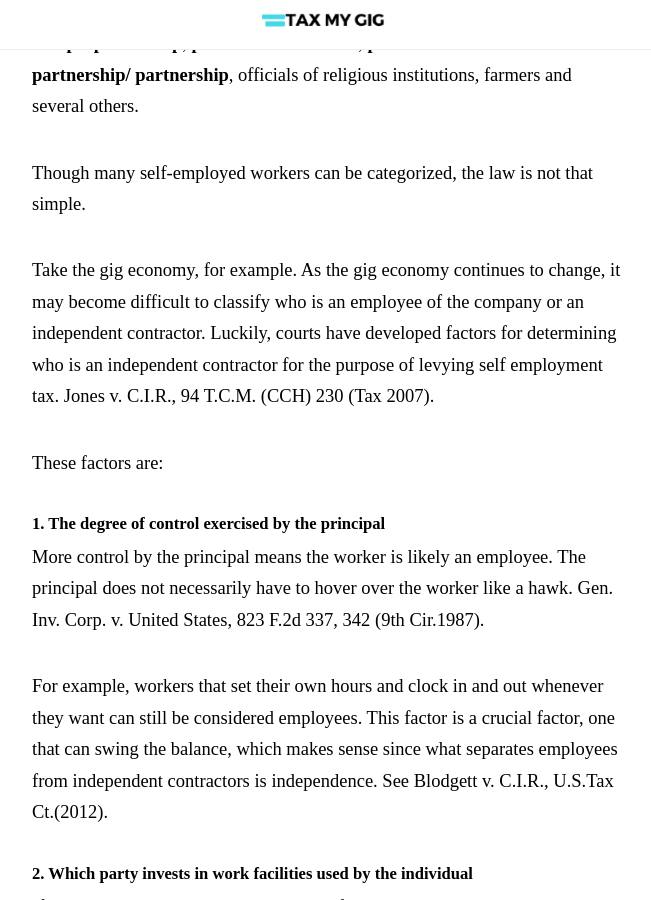
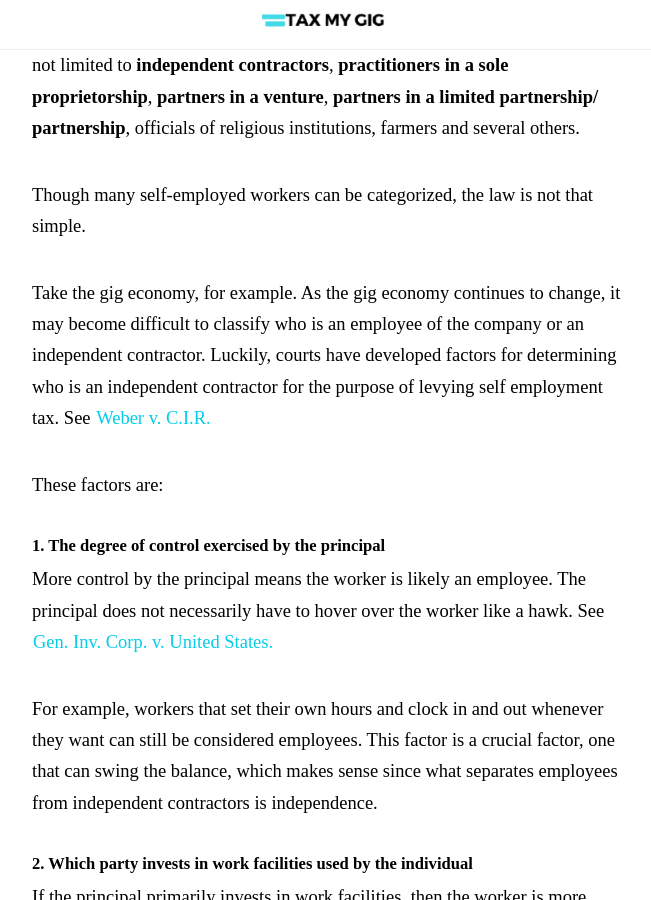
Before and after one commit to oblivionreb/oblivionreb.github.io, a Jekyll site: the page built from _posts/2020-10-17-self-employment-tax-explained.md, in a window 1280 px wide and 900 px high, scrolled down 4375 px. Shown: the whole window, without its empty margins (318-969 px from the left). Built offline with Jekyll 4.4.1, drawn with Linux system fonts in a browser that asks for light colours; nearby versions of some CDN libraries; some of the changed text lies outside the part shown.

Commit message:
Update 2020-10-17-self-employment-tax-explained.md

```diff
--- a/_posts/2020-10-17-self-employment-tax-explained.md
+++ b/_posts/2020-10-17-self-employment-tax-explained.md
@@ -39,7 +39,7 @@
 
 In the US, whether you have a W-2 job or not, if you earn income as an independent contractor or through informal side gigs, your profit is generally subject to self-employment tax.
 
-This tax consists of 15.3% of your adjusted gross income.
+This tax consists of <a href="https://www.law.cornell.edu/uscode/text/26/1401">15.3% of your adjusted gross income</a>.
 
 You're essentially responsible for paying the FICA portion of your tax that an employer would have witheld had you been an employee. The FICA tax consists of Social Security and Medicare.
 
@@ -57,13 +57,13 @@
 
 You should not wait till the end of the tax season to start calculating your self employment tax because the government requires that you pay your taxes in four installments (in most cases).
 
-This is called <b>estimated tax</b> and it includes all of your tax liabilities: federal, state, and self-employmenty tax.
+This is called estimated tax</b> and it includes all of your tax liabilities: federal, state, and self-employmenty tax.
 
 To calculate estimated taxes, you estimate your total tax liability for the year and multiply the amount by 90%.
 
 Then, you ideally pay 22.5% of that total amount (90%/4) for each installment. You can input the calculations on form 1040-ES.
 
-The statutory due dates according to the Internal Revenue Code are:
+The <a href="https://www.law.cornell.edu/uscode/text/26/6654">statutory due dates</a> according to the Internal Revenue Code are:
 
 <ul>
  <li> April 15 (22.5%) </li>
@@ -76,19 +76,19 @@
 
 That's where things get messy.
 
-If you suddenly receive a windfall near the end of your tax year that throws off your estimate, you are still required to file an amended return. See Steiner v. C. I. R., Tax Ct.1955, 25 T.C. 26.
+If you suddenly receive a windfall near the end of your tax year that throws off your estimate, you are still required to file an amended return. See <a href="https://casetext.com/case/steiner-v-commissioner-of-internal-revenue-2">Steiner v. C. I. R.</a>.
 
 To amend an estimation, you can use [Worksheet 2-10 from Publication 505](https://www.irs.gov/publications/p505#en_US_2019_publink1000309056).
 
 Additionally, if your gig is seasonal(you make more in certain periods than in others), you can annualize the payments of a given period rather than cleanly dividing the payments by four.
 
-This method is called an <b>annualized income installment</b>. You first complete the 2021 Estimated Tax Worksheet through line 14b.
+This method is called an <a href="https://www.investopedia.com/terms/a/annualized-incomeinstallment-method.asp">annualized income installment</a>. You first complete the 2021 Estimated Tax Worksheet through line 14b.
 
 Then, you complete the [Annualized Estimated Tax Worksheet 2-7](https://www.irs.gov/publications/p505#en_US_2019_publink1000194749) and file the calculations on Form 2210.
 
 <h3> What Happens If I Don't Pay Estimated Taxes? </h3>
 
-You will incur a tax penalty for any amount that is underpaid for each period. There are four periods, so paying nothing will likely incur a steep penalty.
+You will incur a <a href="https://www.irs.gov/irm/part20/irm_20-001-003r">tax penalty</a> for any amount that is underpaid for each period. There are four periods, so paying nothing will likely incur a steep penalty.
 
 However, there are exceptions:
 
@@ -100,43 +100,43 @@
 
 Oftentimes, the federal government creates tax policies to generate revenue for programs. In this case, self employment tax ensures that those who do not work (or do not solely work) the normal 9-5, W-2 job pay taxes to fund social security benefits.
 
-In other words, the government is not just trying to tax your business but is also trying to make sure you also contribute to the welfare of the American people. U.S. v. Cain, S.D.Miss.1953, 113 F.Supp. 304.
+In other words, the government is not just trying to tax your business but is also trying to make sure you also contribute to the welfare of the American people. See <a href="https://casetext.com/case/united-states-v-cain-7">U.S. v. Cain.</a>
 
 This obligation is a mandatory one, even if you don’t ever plan to take advantage of social benefits. See Eanes v. C.I.R., U.S.Tax Ct.2000, 2000 WL 1131904.
 
 <h3> Who is Considered Self-Employed?</h3>
 
-According to section 1401(b) of the Tax Code, self-employment generally means “. . . any trade or business carried on by . . . an individual.” The phrase “trade or business” is broad.
+According to the federal government, <a href="https://www.law.cornell.edu/supremecourt/text/480/23">self-employment</a> generally means “. . . any trade or business carried on by . . . an individual.” The phrase “trade or business” is broad.
 
-One is engaged in a “trade or business” if they engage with “the activity with continuity and regularity and ... the taxpayer's primary purpose for engaging in the activity must be for income or profit.” Groetzinger, 480 U.S. at 35, 107 S.Ct. 980.
+One is engaged in a "trade or business” if they engage with “the activity with continuity and regularity and ... the taxpayer's primary purpose for engaging in the activity must be for income or profit.”
 
-With this definition, a <b>full time gambler</b> is engaged in a trade or business. So he or she, according to *Groetzinger*, is considered self-employed and would be subject to self-employment taxes.
+> A full time gambler was once considered engaged in a trade or business. So would have been self-employed and his earnings would have been subject to self-employment taxes. The 1982 amendments to the Tax Code put gamblers on par with investers, who are not considered self-employed.
 
-Generally, self-employed people fall into several catogeries that include but are not limited to <b>independent contractors</b> (Turnidge v. C.I.R.), <b>practitioners in a sole proprietorship</b>, <b>partners in a venture</b>, <b>partners in a limited partnership/ partnership</b>, officials of religious institutions, farmers and several others.
+Generally, self-employed people fall into several catogeries that include but are not limited to <b>independent contractors</b>, <b>practitioners in a sole proprietorship</b>, <b>partners in a venture</b>, <b>partners in a limited partnership/ partnership</b>, officials of religious institutions, farmers and several others.
 
 Though many self-employed workers can be categorized, the law is not that simple.
 
-Take the gig economy, for example. As the gig economy continues to change, it may become difficult to classify who is an employee of the company or an independent contractor. Luckily, courts have developed factors for determining who is an independent contractor for the purpose of levying self employment tax. Jones v. C.I.R., 94 T.C.M. (CCH) 230 (Tax 2007).
+Take the gig economy, for example. As the gig economy continues to change, it may become difficult to classify who is an employee of the company or an independent contractor. Luckily, courts have developed factors for determining who is an independent contractor for the purpose of levying self employment tax. See <a href="https://caselaw.findlaw.com/us-4th-circuit/1301380.html">Weber v. C.I.R.</a>
 
 These factors are:
 
 <h4> 1. The degree of control exercised by the principal </h4>
 
-More control by the principal means the worker is likely an employee. The principal does not necessarily have to hover over the worker like a hawk. Gen. Inv. Corp. v. United States, 823 F.2d 337, 342 (9th Cir.1987).
+More control by the principal means the worker is likely an employee. The principal does not necessarily have to hover over the worker like a hawk. See <a href="https://casetext.com/case/general-inv-corp-v-us">Gen. Inv. Corp. v. United States.</a>
 
-For example, workers that set their own hours and clock in and out whenever they want can still be considered employees. This factor is a crucial factor, one that can swing the balance, which makes sense since what separates employees from independent contractors is independence. See Blodgett v. C.I.R., U.S.Tax Ct.(2012).
+For example, workers that set their own hours and clock in and out whenever they want can still be considered employees. This factor is a crucial factor, one that can swing the balance, which makes sense since what separates employees from independent contractors is independence.
 
 <h4> 2. Which party invests in work facilities used by the individual </h4>
 
-If the principal primarily invests in work facilities, then the worker is more likely an employee. But if the worker provides his or her own tools, then it strongly indicates independent contractor status. Breaux & Daigle, Inc. v. United States, 900 F.2d 49, 53 (5th Cir.1990).
+If the principal primarily invests in work facilities, then the worker is more likely an employee. But if the worker provides his or her own tools, then it strongly indicates independent contractor status. See <a href="https://casetext.com/case/breaux-and-daigle-inc-v-us">Breaux & Daigle, Inc. v. United States</a>.
 
 <h4> 3. The opportunity of the individual for profit or loss</h4>
 
-The ability to make or lose money based on factors within the control of the worker would lean towards independence. See Jones v. C.I.R., 94 T.C.M. (CCH) 230 (Tax 2007).
+The ability to make or lose money based on factors within the control of the worker would lean towards independence.
 
 <h4> 4. Whether the principal can discharge the individual </h4>
 
-Work that only allows discharge if the worker doesn’t meet certain specification or rules points to independent contractor status. See Jones v. C.I.R., 94 T.C.M. (CCH) 230 (Tax 2007). Work like this is more contractual in nature.
+Work that only allows discharge if the worker doesn’t meet certain specification or rules points to independent contractor status. Work like this is more contractual in nature.
 
 For example, a freelance writer working for a tech company may make an agreement to write three 500-word articles a week for X amount of pay for X amount of weeks.
 
@@ -152,11 +152,11 @@
 
 Transitory work generally points to independent contractor status, but transients can also be employees.
 
-Conversely, independent contractors can work for long periods. This factor does no have a heavy weight.  Herman v. Express Sixty–Minutes Delivery Serv., Inc., 161 F.3d 299, 305 (5th Cir.1998); Avis Rent A Car Sys., Inc. v. United States, 503 F.2d 423, 430 (2d Cir.1974).
+Conversely, independent contractors can work for long periods. This factor does not weigh heavily in determining whether someone is an independant contractor. See <a href="https://casetext.com/case/herman-v-express-sixty-minutes-delivery-serv">Herman v. Express Sixty–Minutes Delivery Serv., Inc.</a>
 
 <h4> 7. The relationship the parties believed they were creating.</h4>
 
-The intended relationship can be viewed objectively by looking at the regular practise of the principal and whether or not the principal issued a Form 1099-MISC. Or whether the worker requested a W-2 or W-4\. Jones v. C.I.R., 94 T.C.M. (CCH) 230 (Tax 2007).
+The intended relationship can be viewed objectively by looking at the regular practise of the principal and whether or not the principal issued a Form 1099-MISC. Or whether the worker requested a W-2 or W-4.
 
 The above factors are weighed in a balancing test to see whether the facts show that the worker is an employee or independent contractor for the purpose of self-employment tax. If you have any questions about where you stand, contact a tax professional.
 
@@ -164,20 +164,20 @@
 
 The IRS, for the purposes of levying tax, places liability on those who receive net “income” greater than $400. See 1401(b). Net income is determined by subtracting your gross income (total income) from your losses.
 
-Importantly, self-employment income, subject to self-employment tax, is determined by the source of the income, not the taxpayer's status at the time income is realized. 26 U.S.C.A. §§ 1401(a).
+Importantly, <a href="https://codes.findlaw.com/us/title-26-internal-revenue-code/26-usc-sect-1401.html">self-employment income</a>, subject to self-employment tax, is determined by the source of the income, not the taxpayer's status at the time income is realized.
 
 For example, you can’t take a job as a freelancer, quit the job, receive your last freelance check while working at McDonalds and decide to forgo self employment tax since you are now a W-2 worker. The source of the income must be a “trade or business” as described above. Below is a list of some unconventional income sources that can be taxed based on case law:
 
-1.  Income obtained from religious work if Form 4361 is not filed in a timely manner.Gardner v. C.I.R., U.S.Tax Ct.2013, 2013 WL 892963\. More about this in the next section.
-2.  Income gained from selling capital like real estate if business earns profit, making it a primary means of generating income. Si Boo, LLC v. C.I.R., U.S.Tax Ct.2015, 2015 WL 468165.
+1.  Income obtained from religious work if Form 4361 is not filed in a timely manner. Gardner v. C.I.R., U.S.Tax Ct.2013, 2013 WL 892963.
+2.  Income gained from selling capital like real estate if your business makes it a primary means of generating income. Si Boo, LLC v. C.I.R., U.S.Tax Ct.2015, 2015 WL 468165.
 3.  Income earned from Real Estate commissions. Jondahl v. C.I.R., U.S.Tax Ct.2005, 2005 WL 675444.
 4.  Value-added income earned from cooperatives. Fultz v. C.I.R., U.S.Tax Ct.2005, 2005 WL 555269.
 5.  Income earned running a business entity, including a solo law practice.
-6.  Receiving profits from shares of caught fish with less than 10 crew members. Anderson v. C.I.R., T.C.M. (RIA) 2010-001 (Tax 2010), aff'd, (1st Cir. Mar. 15, 2011).
+6.  Receiving profits from shares of caught fish with less than 10 crew members. Anderson v. C.I.R., T.C.M. (RIA) 2010-001 (Tax 2010).
 
 <h3> Who is Exempt From the Self Employment Tax? </h3>
 
-According to section 1402 of the Tax Code, not everyone who would otherwise be considered self employed has to pay self-employment tax. Those who are exempt from self-employment tax include but are not limited to:
+Not everyone who would otherwise be considered self employed has to pay self-employment tax. <a href="https://www.law.cornell.edu/uscode/text/26/1402">Those who are exempt</a> from self-employment tax include but are not limited to:
 
 - “a duly ordained, commissioned, or licensed minister of a church or a member of a religious order . . .”,
 - Christian Science practitioners,
```
